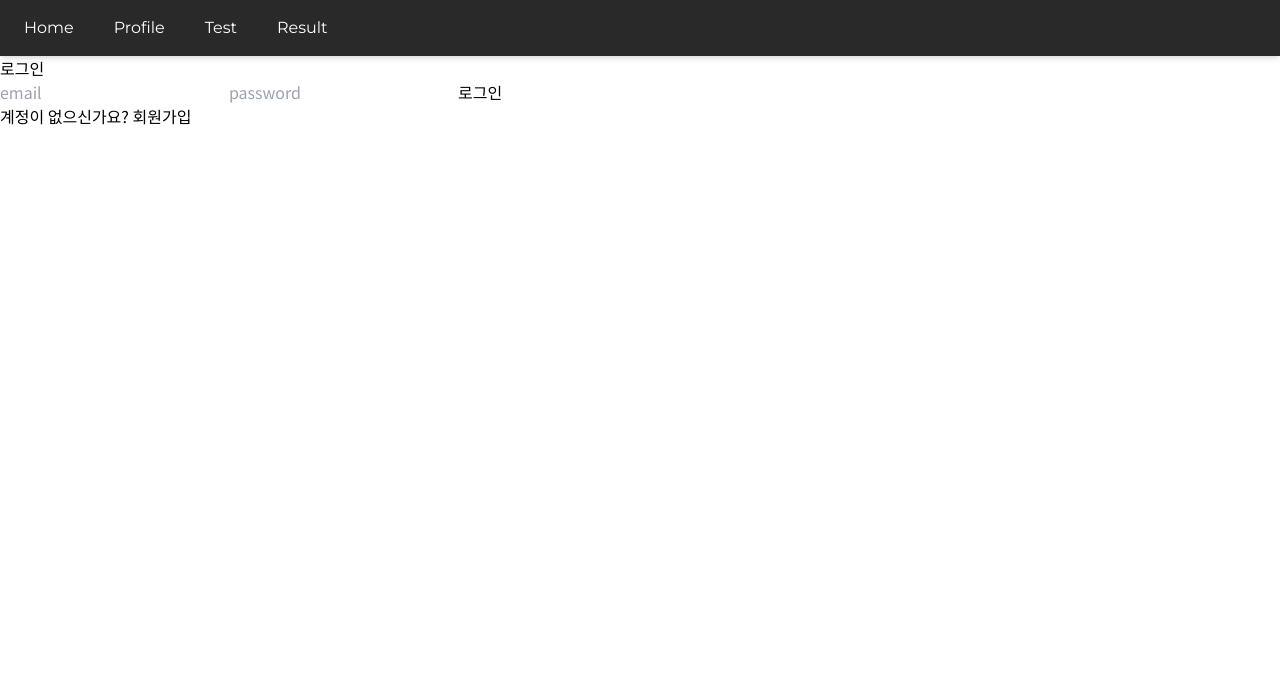
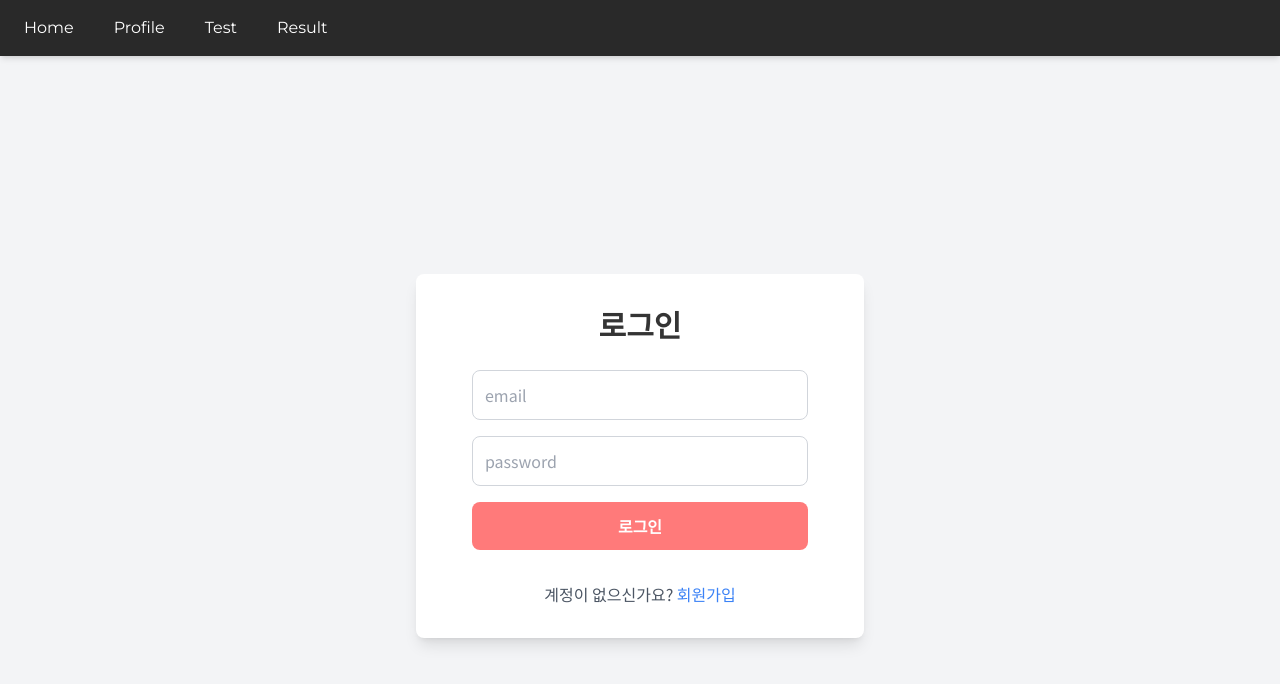
Before and after one commit to woodie2933/mbti-test-project, a React (Vite) app: page /login in a window 1280 px wide. Shown: the top 684 px of the page. Built offline with nearby package versions, Linux system fonts and the light colour scheme; a web font is replaced by a local one.

Commit message:
fix: 테스트 결과 페이지에서 내 결과만 불러오는 오류 수정

```diff
--- a/db.json
+++ b/db.json
@@ -3,7 +3,8 @@
     {
       "id": "ec8f",
       "mbti": "INTJ",
-      "description": "INTJ: 조용한 전략가, 머리로 세상을 정복하다! INTJ는 조용히 세상을 바꾸는 사람들입니다. 이들은 항상 머릿속에서 복잡한 계획을 짜고 있으며, 모든 문제에 대한 해결책을 가지고 있어요. '세상을 더 나은 곳으로 만들 수 있어'라고 생각하며 하루하루를 보내죠. 하지만 가끔은 너무 혼자만의 세계에 빠져들어서 주변 사람들이 '저 사람은 지금 무슨 생각을 하고 있는 걸까?'라고 궁금해할 때가 있어요. 그래도 이들은 항상 한 발 앞서 나가는 인생의 전략가랍니다."
+      "description": "INTJ: 조용한 전략가, 머리로 세상을 정복하다! INTJ는 조용히 세상을 바꾸는 사람들입니다. 이들은 항상 머릿속에서 복잡한 계획을 짜고 있으며, 모든 문제에 대한 해결책을 가지고 있어요. '세상을 더 나은 곳으로 만들 수 있어'라고 생각하며 하루하루를 보내죠. 하지만 가끔은 너무 혼자만의 세계에 빠져들어서 주변 사람들이 '저 사람은 지금 무슨 생각을 하고 있는 걸까?'라고 궁금해할 때가 있어요. 그래도 이들은 항상 한 발 앞서 나가는 인생의 전략가랍니다.",
+      "visibility": true
     },
     {
       "id": "1570",
--- a/src/api/testResults.js
+++ b/src/api/testResults.js
@@ -4,24 +4,26 @@ import axios from "axios";
 const API_URL = "http://localhost:5000/testResults";
 
 // GET
-export const getTestResults = async (token, userId) => {
+export const getTestResults = async (token) => {
   if (!token) throw new Error("사용자 토큰 만료");
 
   try {
-    const response = await axios.get(`${API_URL}?userId=${userId}`, {
+    const response = await axios.get(API_URL, {
       headers: {
         Authorization: `Bearer ${token}`,
       },
     });
 
+    console.log("테스트 결과:", response.data);
+
     // 데이터 없음 처리
-    if (response.data.length === 0) {
+    if (!response.data || response.data.length === 0) {
       console.log("테스트 결과 없음");
-      return null;
+      return [];
     }
 
     // 가장 최근 결과만 반환
-    return response.data[0];
+    return response.data;
   } catch (error) {
     console.log("결과 불러오기 오류:", error);
     throw error;
@@ -35,13 +37,51 @@ export const createTestResult = async (resultData) => {
 };
 
 // DELETE
-export const deleteTestResult = async (id) => {
-  const response = await axios.delete(`${API_URL}/${id}`);
-  return response.data;
+// 기본 로직
+// export const deleteTestResult = async (id) => {
+//   const response = await axios.delete(`${API_URL}/${id}`);
+//   return response.data;
+// };
+
+export const deleteTestResult = async (id, token) => {
+  if (!token) throw new Error("사용자 토큰 만료");
+
+  try {
+    await axios.delete(`${API_URL}/${id}`, {
+      headers: {
+        Authorization: `Bearer ${token}`,
+      },
+    });
+  } catch (error) {
+    console.log("결과 삭제 오류:", error);
+    throw error;
+  }
 };
 
 // PATCH
-export const updateTestResultVisibility = async (id, visibility) => {
-  const response = await axios.patch(`${API_URL}/${id}`, { visibility });
-  return response.data;
+// 기본 로직
+// export const updateTestResultVisibility = async (id, visibility) => {
+//   const response = await axios.patch(`${API_URL}/${id}`, { visibility });
+//   return response.data;
+// };
+
+export const updateTestResultVisibility = async (id, visibility, token) => {
+  if (!token) throw new Error("사용자 토큰 만료");
+
+  try {
+    const response = await axios.patch(
+      `${API_URL}/${id}`,
+      { visibility },
+      {
+        headers: {
+          Authorization: `Bearer ${token}`,
+        },
+      }
+    );
+
+    return response.data;
+  } catch (error) {
+    console.log("결과 비공개 오류:", error);
+    throw error;
+  }
 };
--- a/src/components/Authform.jsx
+++ b/src/components/Authform.jsx
@@ -17,21 +17,24 @@ const AuthForm = ({ mode, onSubmit }) => {
   const handleSubmit = (e) => {
     e.preventDefault();
 
-    // ✅ FormData에서 직접 값을 가져오는 대신 객체로 전달
+    // FormData 객체
     const userData = {
       id: formData.id,
       password: formData.password,
       nickname: mode === "signup" ? formData.nickname : undefined,
     };
 
-    onSubmit(userData); // ✅ 올바른 데이터 전달
+    onSubmit(userData);
     console.log("전송 데이터:", userData);
   };
 
   // id 입력을 위한 input 만 힌트로 만들어 두었습니다.
   // 참고해서 한번 만들어 봅시다!
   return (
-    <form onSubmit={handleSubmit}>
+    <form
+      onSubmit={handleSubmit}
+      className="flex flex-col bg-white px-6 py-2 rounded-lg space-y-4"
+    >
       <input
         type="email"
         name="id"
@@ -39,6 +42,7 @@ const AuthForm = ({ mode, onSubmit }) => {
         onChange={handleChange}
         placeholder="email"
         required
+        className="w-full p-3 border border-gray-300 rounded-lg focus:outline-none focus:ring-2 focus:ring-[#ff7a7a]"
       />
       <input
         type="password"
@@ -47,6 +51,7 @@ const AuthForm = ({ mode, onSubmit }) => {
         onChange={handleChange}
         placeholder="password"
         required
+        className="w-full p-3 border border-gray-300 rounded-lg focus:outline-none focus:ring-2 focus:ring-[#ff7a7a]"
       />
       {mode === "signup" && (
         <input
@@ -56,9 +61,15 @@ const AuthForm = ({ mode, onSubmit }) => {
           onChange={handleChange}
           placeholder="닉네임"
           required
+          className="w-full p-3 border border-gray-300 rounded-lg focus:outline-none focus:ring-2 focus:ring-[#ff7a7a]"
         />
       )}
-      <button type="submit">{mode === "login" ? "로그인" : "회원가입"}</button>
+      <button
+        type="submit"
+        className="w-full py-3 bg-[#ff7a7a] text-white font-semibold rounded-lg hover:bg-[#454545] transition duration-300"
+      >
+        {mode === "login" ? "로그인" : "회원가입"}
+      </button>
     </form>
   );
 };
--- a/src/pages/Login.jsx
+++ b/src/pages/Login.jsx
@@ -24,13 +24,18 @@ const Login = ({ setIsAuthenticated }) => {
   };
 
   return (
-    <div>
-      <div>
-        <h1>로그인</h1>
+    <div className="flex flex-col min-h-screen items-center justify-center bg-gray-100">
+      <div className="w-full max-w-md bg-white shadow-lg rounded-lg p-8">
+        <h1 className="text-3xl font-bold text-[#343434] text-center mb-5">
+          로그인
+        </h1>
         <AuthForm mode="login" onSubmit={handleLogin} />
-        <div>
-          <p>
-            계정이 없으신가요? <Link to="/signup">회원가입</Link>
+        <div className="mt-6 text-center">
+          <p className="text-gray-600">
+            계정이 없으신가요?{" "}
+            <Link to="/signup" className="text-blue-500 hover:underline">
+              회원가입
+            </Link>
           </p>
         </div>
       </div>
--- a/src/pages/Signup.jsx
+++ b/src/pages/Signup.jsx
@@ -22,13 +22,21 @@ const Signup = () => {
   };
 
   return (
-    <div>
-      <h1>회원가입</h1>
-      <AuthForm mode="signup" onSubmit={handleSignup} />
-      <p>
-        이미 계정이 있으신가요?
-        <Link to="/login">로그인</Link>
-      </p>
+    <div className="flex flex-col min-h-screen items-center justify-center bg-gray-100">
+      <div className="w-full max-w-md bg-white shadow-lg rounded-lg p-8">
+        <h1 className="text-3xl font-bold text-[#343434] text-center mb-5">
+          회원가입
+        </h1>
+        <AuthForm mode="signup" onSubmit={handleSignup} />
+        <div className="mt-6 text-center">
+          <p className="text-gray-600">
+            이미 계정이 있으신가요?
+            <Link to="/login" className="text-blue-500 hover:underline">
+              로그인
+            </Link>
+          </p>
+        </div>
+      </div>
     </div>
   );
 };
--- a/src/pages/TestResultPage.jsx
+++ b/src/pages/TestResultPage.jsx
@@ -12,11 +12,30 @@ const TestResult = () => {
   useEffect(() => {
     const fetchData = async () => {
       try {
-        const data = await getTestResults(); // 서버에서 결과 가져오기
-        setResult(data); // 결과 저장
+        // localStorage 에서 user 데이터 가져오기
+        const storedUserData = localStorage.getItem("userData");
+        if (!storedUserData) {
+          throw new Error("로그인이 필요한 페이지입니다.");
+        }
+
+        const data = JSON.parse(storedUserData);
+        if (!data.accessToken) {
+          throw new Error("유효하지 않은 토큰");
+        }
+
+        // 모든 결과 가져오기
+        const testResults = await getTestResults(data.accessToken);
+        console.log("테스트 결과:", testResults);
+
+        setResult(testResults || []);
       } catch (error) {
-        console.log("결과 불러오기 오류", error);
-        throw error;
+        console.log("결과 불러오기 오류:", error.message);
+
+        // 토큰 만료 또는 인증 오류 시 로그인으로 이동
+        if (error.response && error.response.status === 401) {
+          alert("세션이 만료되었습니다. 다시 로그인해주세요.");
+          navigate("/login");
+        }
       }
     };
 
@@ -26,7 +45,14 @@ const TestResult = () => {
   // 결과 삭제 기능
   const handleDelete = async (id) => {
     try {
-      await deleteTestResult(id);
+      // localStorage에서 user 데이터 가져오기
+      const storedUserData = localStorage.getItem("userData");
+      if (!storedUserData) throw new Error("로그인 정보가 없습니다.");
+
+      const data = JSON.parse(storedUserData);
+      if (!data.accessToken) throw new Error("유효하지 않은 토큰");
+
+      await deleteTestResult(id, data.accessToken);
       setResult((prevResult) =>
         prevResult.filter((result) => result.id !== id)
       );
@@ -38,8 +64,16 @@ const TestResult = () => {
   // 결과 비공개
   const handleVisibilityToggle = async (id, currentVisibility) => {
     try {
+      // localStorage에서 user 데이터 가져오기
+      const storedUserData = localStorage.getItem("userData");
+      if (!storedUserData) throw new Error("로그인 정보가 없습니다.");
+
+      const data = JSON.parse(storedUserData);
+      if (!data.accessToken) throw new Error("토큰이 없습니다.");
+
       const newVisibility = !currentVisibility;
-      await updateTestResultVisibility(id, newVisibility);
+      await updateTestResultVisibility(id, newVisibility, data.accessToken);
+
       setResult((prevResult) =>
         prevResult.map((result) =>
           result.id === id ? { ...result, visibility: newVisibility } : result
```
Also changed, not shown: src/pages/Profile.jsx (+11 -98 lines).
